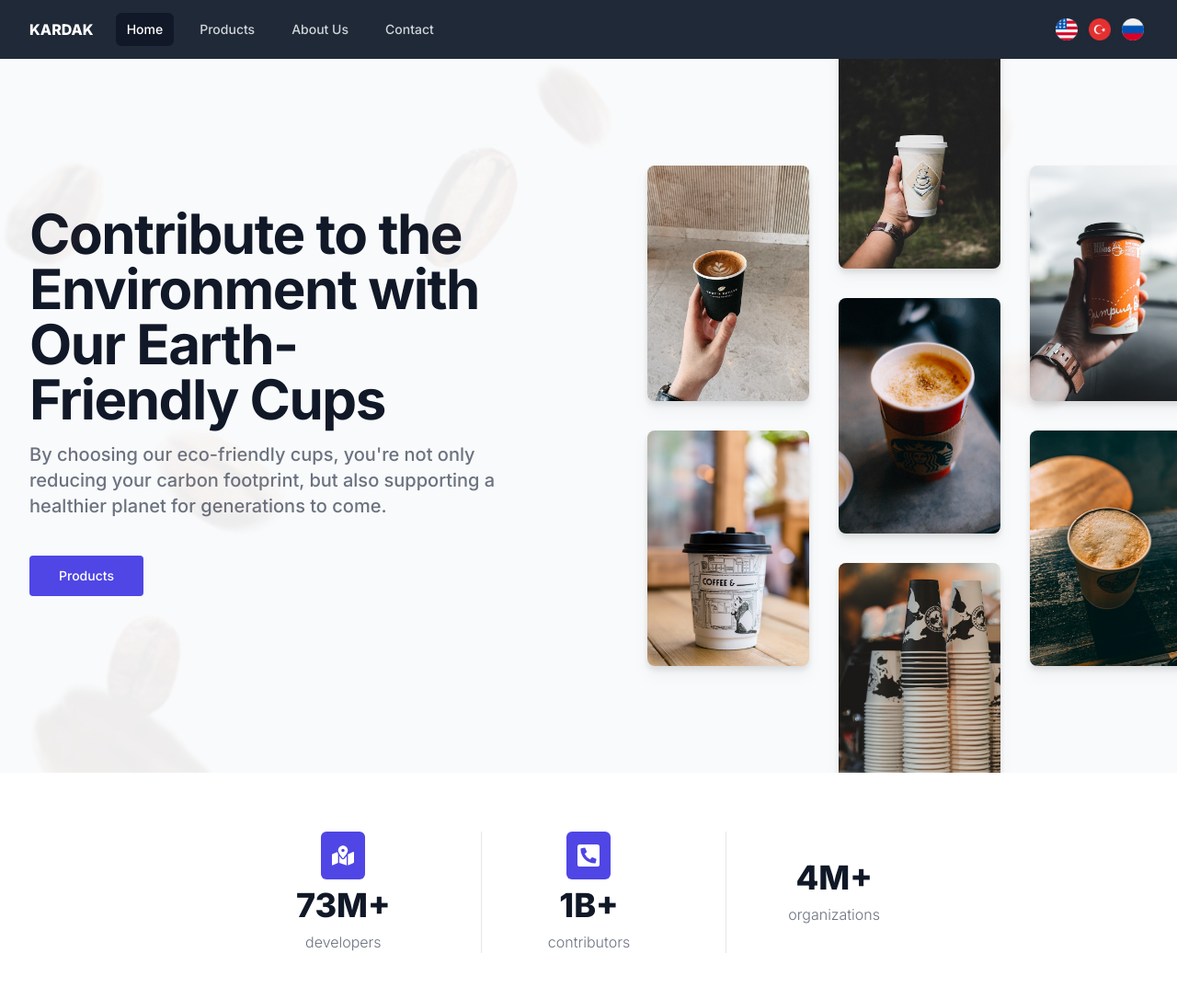
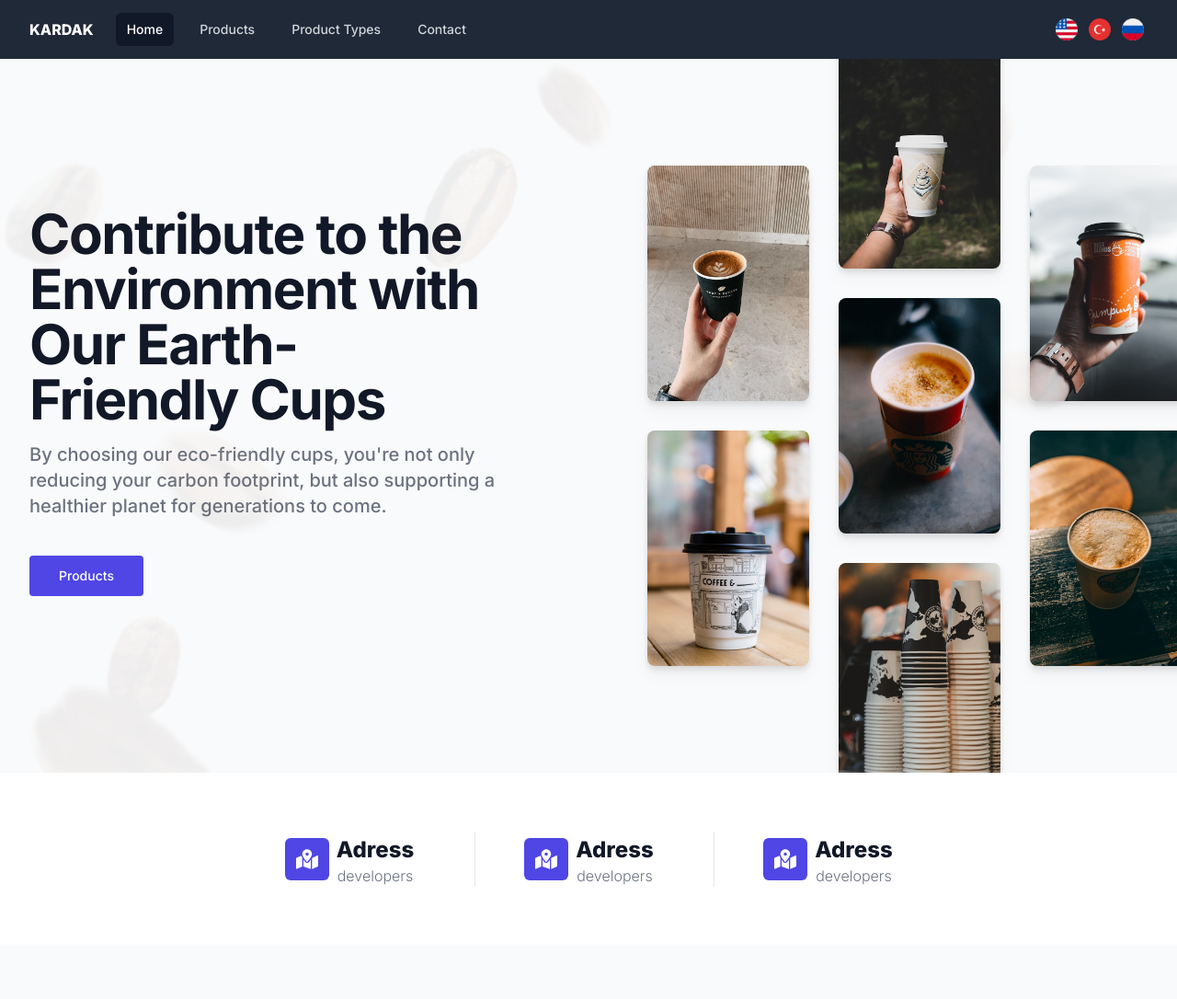
Before and after one commit to gokhancinart/kardak, a Next.js app: page / in a window 1280 px wide. Shown: the top 1086 px of the page at 92% size. Built offline with nearby package versions, Linux system fonts and the light colour scheme.

Commit message:
commit - 5

```diff
--- a/src/app/page.js
+++ b/src/app/page.js
@@ -1,22 +1,29 @@
+/* eslint-disable react-hooks/rules-of-hooks */
 'use client';
-
 import Header from "../pages/components/Header"
 import Products from '@/pages/components/Product';
 import Promo from "../pages/components/Promo"
 import Footer from "../pages/components/Footer"
 import Feature from '@/pages/components/Feature';
-import Stats from "@/pages/components/Stats";
 
 export default function Home() {
   return (
     <main className="font-Inter max-w-[1920px] mx-auto text-md">
-      <Header/>
-      <Promo/>
-      <Stats/>
-      <Products/>
-
-      <Feature/>
-      <Footer/>
+      <Header
+        dataId="header"
+      />
+      <Promo
+        dataId="promo"
+      />
+      <Products
+        dataId="products"
+      />
+      <Feature
+        dataId="feature"
+      />
+      <Footer
+        dataId="footer"
+      />
     </main>
   )
 }
--- a/src/pages/components/Feature/index.js
+++ b/src/pages/components/Feature/index.js
@@ -22,9 +22,9 @@ const callouts = [
     href: '#',
   },
 ]
-export default function Feature() {
+export default function Feature( {dataId} ) {
   return (
-    <div className="bg-white">
+    <section id={dataId} className="bg-white">
       <div className="mx-auto max-w-7xl px-4 sm:px-6 lg:px-8">
         <div className="mx-auto max-w-2xl py-16 sm:py-24 lg:max-w-none lg:py-32">
           <h3 className="text-lg font-semibold leading-8 tracking-tight text-indigo-600">Product Types</h3>
@@ -49,6 +49,6 @@ export default function Feature() {
           </div>
         </div>
       </div>
-    </div>
+    </section>
   )
 }
--- a/src/pages/components/Footer/index.js
+++ b/src/pages/components/Footer/index.js
@@ -1,8 +1,8 @@
 import { CalendarDaysIcon, HandRaisedIcon } from '@heroicons/react/24/outline'
 
-export default function Footer() {
+export default function Footer( {dataId} ) {
   return (
-    <div className="relative isolate overflow-hidden bg-gray-900 py-16 sm:py-24 lg:py-32">
+    <section id={dataId} className="relative isolate overflow-hidden bg-gray-900 py-16 sm:py-24 lg:py-32">
       <div className="mx-auto max-w-7xl px-6 lg:px-8">
         <div className="mx-auto grid max-w-2xl grid-cols-1 gap-y-16 gap-x-8 lg:max-w-none lg:grid-cols-2">
           <div className="max-w-xl lg:max-w-lg">
@@ -78,6 +78,6 @@ export default function Footer() {
           </linearGradient>
         </defs>
       </svg>
-    </div>
+    </section>
   )
 }
--- a/src/pages/components/Header/index.js
+++ b/src/pages/components/Header/index.js
@@ -1,22 +1,69 @@
 /* eslint-disable @next/next/no-img-element */
+import { useState, useEffect } from 'react'
 import { Disclosure } from '@headlessui/react'
 import { Bars3Icon, XMarkIcon } from '@heroicons/react/24/outline'
 import Link from 'next/link'
 
 const navigation = [
-  { name: 'Home', href: '#', current: true },
-  { name: 'Products', href: '#', current: false },
-  { name: 'About Us', href: '#', current: false },
-  { name: 'Contact', href: '#', current: false },
+  {
+    name: 'Home',
+    activeSection: 'Promo',
+    href: '#promo',
+    current: true
+  },
+  {
+    name: 'Products',
+    activeSection: 'Products',
+    href: '#products',
+    current: false
+  },
+  {
+    name: 'Product Types',
+    activeSection: 'Feature',
+    href: '#feature',
+    current: false
+  },
+  {
+    name: 'Contact',
+    activeSection: 'ContactUs',
+    href: '#contactus',
+    current: false
+  },
 ]
 
 function classNames(...classes) {
   return classes.filter(Boolean).join(' ')
 }
 
-export default function Example() {
+export default function Example( {dataId} ) {
+
+  const [activeSection, setActiveSection] = useState('promo');
+
+  useEffect(() => {
+    const sections = document.querySelectorAll('section');
+    function handleScroll () {
+      const scrollPosition = window.scrollY + 100;
+      sections.forEach((section) => {
+        const sectionTop = section.offsetTop;
+        const sectionHeight = section.clientHeight;
+        const sectionId = section.getAttribute('id');
+        console.log(activeSection)
+        if (
+          scrollPosition > sectionTop &&
+          scrollPosition <= sectionTop + sectionHeight
+        ) {
+          setActiveSection(sectionId);
+        }
+      });
+    }
+
+    window.addEventListener('scroll', handleScroll);
+    return () => window.removeEventListener('scroll', handleScroll);
+
+  }, [activeSection]);
+
   return (
-    <Disclosure as="nav" className="bg-gray-800 sticky top-0 z-10">
+    <Disclosure data-id={dataId} as="nav" className="bg-gray-800 sticky top-0 z-10">
       {({ open }) => (
         <>
           <div className="mx-auto max-w-7xl px-2 sm:px-6 lg:px-8">
@@ -34,7 +81,7 @@ export default function Example() {
               </div>
               <div className="flex flex-1 items-center justify-center sm:items-stretch sm:justify-start">
                 <div className="flex flex-shrink-0 items-center">
-                  <div className='block h-8 w-auto lg:hidden'>K</div>
+                  <div className='block h-8 w-auto lg:hidden text-white font-black'>KÜRTDAK</div>
                   <div className='hidden w-auto lg:block text-white font-black'>
                     <Link href='/'>
                       KARDAK
@@ -47,11 +94,13 @@ export default function Example() {
                       <a
                         key={item.name}
                         href={item.href}
-                        className={classNames(
-                          item.current ? 'bg-gray-900 text-white' : 'text-gray-300 hover:bg-gray-700 hover:text-white',
-                          'px-3 py-2 rounded-md text-sm font-medium'
-                        )}
+                        className={ activeSection === item.activeSection.toLowerCase() ? 'bg-gray-900 text-white px-3 py-2 rounded-md text-sm font-medium' : 'text-gray-300 hover:bg-gray-700 hover:text-white px-3 py-2 rounded-md text-sm font-medium' }
                         aria-current={item.current ? 'page' : undefined}
+                        onClick={(e) => {
+                          e.preventDefault();
+                          const target = document.querySelector(`#${item.activeSection.toLowerCase()}`);
+                          target.scrollIntoView({ behavior: 'smooth' });
+                        }}
                       >
                         {item.name}
                       </a>
--- a/src/pages/components/Promo/index.js
+++ b/src/pages/components/Promo/index.js
@@ -1,9 +1,10 @@
 /* eslint-disable react/no-unescaped-entities */
 /* eslint-disable @next/next/no-img-element */
 import { useState, useEffect } from 'react'
+import Stats from '../Stats';
 import classes from 'src/app/page.module.css'
 
-export default function Promo() {
+export default function Promo({ dataId }) {
 
   const [scrollTop, setScrollTop] = useState(0);
 
@@ -17,7 +18,8 @@ export default function Promo() {
   }, []);
 
   return (
-    <div className="relative overflow-hidden bg-gray-50">
+    <section id={dataId} className="bg-gray-50">
+      <div className='relative overflow-hidden'>
         <div className="bg-[url('/images/background/coffie-background.png')] bg-local md:bg-fixed absolute inset-0 opacity-5"></div>
         <div className="pt-16 pb-80 sm:pt-24 sm:pb-40 lg:pt-40 lg:pb-48">
           <div className="relative mx-auto max-w-7xl px-4 sm:static sm:px-6 lg:px-8">
@@ -130,5 +132,7 @@ export default function Promo() {
           </div>
         </div>
       </div>
+      <Stats />
+    </section>
   )
 }
--- a/src/pages/components/Stats/index.js
+++ b/src/pages/components/Stats/index.js
@@ -3,24 +3,33 @@ export default function Stats() {
   return (
     <div className="bg-white">
       <div className="max-w-screen-xl px-4 py-8 mx-auto text-center lg:py-16 lg:px-6">
-        <dl className="grid max-w-screen-md gap-8 mx-auto text-gray-900 sm:grid-cols-3 dark:text-white divide-x">
-          <div className="flex flex-col items-center justify-center">
-            <dt className="mb-2 text-3xl md:text-4xl font-extrabold bg-indigo-600 text-white rounded-md px-3 py-2">
+        <dl className="flex justify-center sm:grid max-w-screen-md gap-8 sm:gap-3 mx-auto text-gray-900 sm:grid-cols-3 dark:text-white sm:divide-x ">
+          <div className="flex flex-col items-center justify-start sm:justify-center sm:flex-row">
+            <dt className="text-1xl md:text-3xl font-extrabold bg-indigo-600 text-white rounded-md px-1 sm:px-3 py-2">
               <FaMapMarkedAlt className='w-6'/>
             </dt>
-            <dt className="mb-2 text-3xl md:text-4xl font-extrabold">73M+</dt>
-            <dd className="font-light text-gray-500 dark:text-gray-400">developers</dd>
+            <div className='grid mt-1 sm:ml-2'>
+              <dt className="text-1xl md:text-2xl font-extrabold">Adress</dt>
+              <dd className="font-light text-gray-500 dark:text-gray-400">developers</dd>
+            </div>
           </div>
-          <div className="flex flex-col items-center justify-center">
-            <dt className="mb-2 text-3xl md:text-4xl font-extrabold bg-indigo-600 text-white rounded-md px-3 py-2">
-              <FaPhoneSquareAlt className='w-6'/>
+          <div className="flex flex-col items-center justify-start sm:justify-center sm:flex-row">
+            <dt className="text-1xl md:text-3xl font-extrabold bg-indigo-600 text-white rounded-md px-1 sm:px-3 py-2">
+              <FaMapMarkedAlt className='w-6'/>
             </dt>
-            <dt className="mb-2 text-3xl md:text-4xl font-extrabold">1B+</dt>
-            <dd className="font-light text-gray-500 dark:text-gray-400">contributors</dd>
+            <div className='grid mt-1 sm:ml-2'>
+              <dt className="text-1xl md:text-2xl font-extrabold">Adress</dt>
+              <dd className="font-light text-gray-500 dark:text-gray-400">developers</dd>
+            </div>
           </div>
-          <div className="flex flex-col items-center justify-center">
-            <dt className="mb-2 text-3xl md:text-4xl font-extrabold">4M+</dt>
-            <dd className="font-light text-gray-500 dark:text-gray-400">organizations</dd>
+          <div className="flex flex-col items-center justify-start sm:justify-center sm:flex-row">
+            <dt className="text-1xl md:text-3xl font-extrabold bg-indigo-600 text-white rounded-md px-1 sm:px-3 py-2">
+              <FaMapMarkedAlt className='w-6'/>
+            </dt>
+            <div className='grid mt-1 sm:ml-2'>
+              <dt className="text-1xl md:text-2xl font-extrabold">Adress</dt>
+              <dd className="font-light text-gray-500 dark:text-gray-400">developers</dd>
+            </div>
           </div>
         </dl>
       </div>
```
Also changed, not shown: src/pages/components/Product/index.js (+3 -4 lines), public/7oz-karton-bardak-03-00f346e8.jpg (added). Lines whose indentation alone changed are shown as unchanged.
